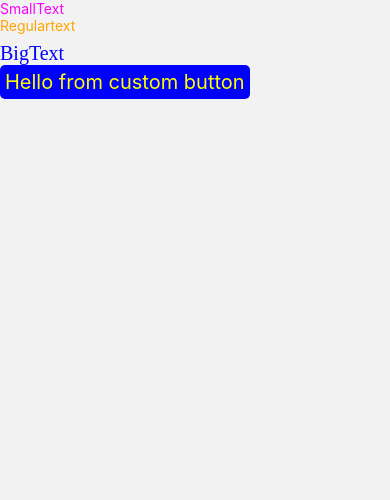
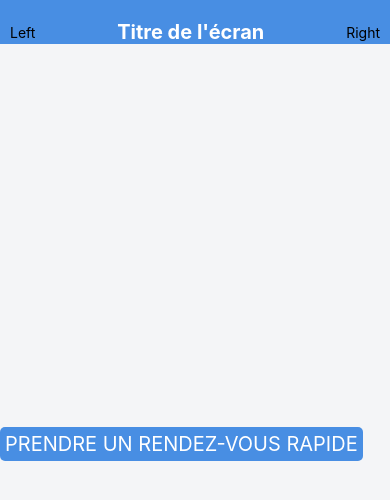
Before and after one commit to nteguem/logicRdv_reactnative, a React Native app: screen /home in a window 390 px wide. Shown: the top 500 px of the page. Built offline with nearby package versions, Linux system fonts and the light colour scheme.

Commit message:
wrapper & headers

```diff
--- /dev/null
+++ b/src/components/Header/Header.js
@@ -0,0 +1,39 @@
+// Header.js
+import React from 'react';
+import { View, Text, StyleSheet } from 'react-native';
+
+const Header = () => {
+  const renderLeftImage = () => {
+    return <Text>Left</Text>;
+  };
+
+  const renderRightImage = () => {
+    return <Text>Right</Text>;
+  };
+
+  return (
+    <View style={styles.header}>
+      <View>{renderLeftImage()}</View>
+      <Text style={styles.headerTitle}>Titre de l'écran</Text>
+      <View>{renderRightImage()}</View>
+    </View>
+  );
+};
+
+const styles = StyleSheet.create({
+  header: {
+    flexDirection: 'row',
+    justifyContent: 'space-between',
+    alignItems: 'center',
+    paddingTop: 20,
+    paddingHorizontal: 10,
+    backgroundColor: '#488ee3',
+  },
+  headerTitle: {
+    fontSize: 20,
+    fontWeight: 'bold',
+    color: "white"
+  },
+});
+
+export default Header;
--- /dev/null
+++ b/src/components/wrappers/ContainerScreen.js
@@ -0,0 +1,26 @@
+import React from 'react';
+import { View, StyleSheet } from 'react-native';
+import Header from '../Header/Header';
+const ContainerScreen = ({ children }) => {
+    return (
+        <>
+            <Header />
+            <View style={styles.container}>
+                {children}
+            </View>
+        </>
+
+    );
+};
+
+const styles = StyleSheet.create({
+
+    container: {
+        flex: 1,
+        backgroundColor: '#f4f5f7',
+        justifyContent: 'center',
+        alignItems: 'center',
+    },
+});
+
+export default ContainerScreen;
--- a/src/screens/Home.js
+++ b/src/screens/Home.js
@@ -4,39 +4,19 @@ import Regulartext from '../components/Texts/RegularText';
 import BigText from '../components/Texts/BigText';
 import {Alert, StyleSheet, View} from 'react-native';
 import CustomAppButton from '../components/global/CustomAppButton';
+import ContainerScreen from '../components/wrappers/ContainerScreen'
 
 function Home() {
   return (
-    <View>
-      <SmallText style={[{color: 'magenta'}]}>SmallText</SmallText>
-      <Regulartext style={[styles.customTextStyle, {color: 'orange'}]}>
-        Regulartext
-      </Regulartext>
-      <BigText style={[{color: 'blue'}]}>BigText</BigText>
-      <View>
+    <ContainerScreen>
         <CustomAppButton
           onPress={() => Alert.alert('Button pressed')}
-          title="Hello from custom button"
-          buttonStyle={[{backgroundColor: 'blue'}]}
-          textStyle={[styles.customStyle]}
+          title="PRENDRE UN RENDEZ-VOUS RAPIDE"
+          buttonStyle={[{backgroundColor: '#488ee3'}]}
         />
-      </View>
-    </View>
+   </ContainerScreen>
   );
 }
 
-const styles = StyleSheet.create({
-  container: {
-    flex: 1,
-    justifyContent: 'center',
-    alignItems: 'center',
-  },
-  customTextStyle: {
-    marginBottom: 8,
-  },
-  customStyle: {
-    color: 'yellow',
-  },
-});
 
 export default Home;
```
